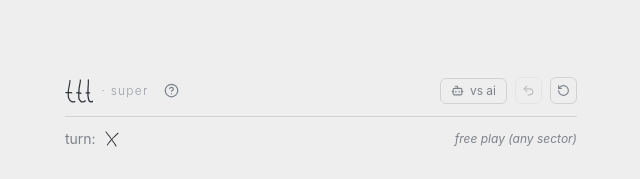
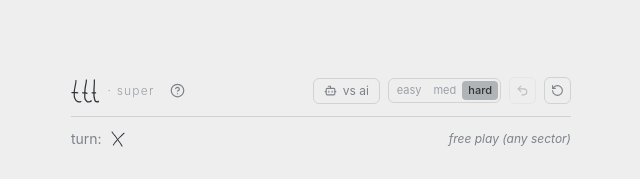
Before and after one commit to temirlankalm/super-tic-tac-toe, a Next.js app: page / in a window 1280 px wide. Shown: the top 179 px of the page, without its empty margins (319-959 px from the left). Built offline with nearby package versions, Linux system fonts and the light colour scheme.

Commit message:
feat: add 3 AI difficulty levels (easy, medium, hard)

```diff
--- a/src/app/page.tsx
+++ b/src/app/page.tsx
@@ -13,6 +13,7 @@ export default function Home() {
     resetGame,
     undoMove,
     toggleGameMode,
+    setDifficulty,
   } = useSuperTicTacToe();
 
   const [isRulesOpen, setIsRulesOpen] = useState(false);
@@ -25,6 +26,7 @@ export default function Home() {
         onReset={resetGame}
         onUndo={undoMove}
         onToggleMode={toggleGameMode}
+        onSetDifficulty={setDifficulty}
         onOpenRules={() => setIsRulesOpen(true)}
       />
 
--- a/src/components/GameStatus.tsx
+++ b/src/components/GameStatus.tsx
@@ -2,7 +2,7 @@
 
 import React from 'react';
 import { RotateCcw, Undo2, HelpCircle, Bot, User } from 'lucide-react';
-import { GameState } from '@/types/game';
+import { AiDifficulty, GameState } from '@/types/game';
 import { HandDrawnLogo } from './hand-drawn/HandDrawnLogo';
 import { HandDrawnWin } from './hand-drawn/HandDrawnWin';
 import { HandDrawnO, HandDrawnX } from './hand-drawn/HandDrawnMarks';
@@ -12,6 +12,7 @@ interface GameStatusProps {
   onReset: () => void;
   onUndo: () => void;
   onToggleMode: () => void;
+  onSetDifficulty: (difficulty: AiDifficulty) => void;
   onOpenRules: () => void;
 }
 
@@ -20,6 +21,7 @@ export const GameStatus: React.FC<GameStatusProps> = ({
   onReset,
   onUndo,
   onToggleMode,
+  onSetDifficulty,
   onOpenRules,
 }) => {
   const {
@@ -27,6 +29,7 @@ export const GameStatus: React.FC<GameStatusProps> = ({
     winner,
     activeBoard,
     gameMode,
+    difficulty,
     isAiThinking,
     history,
   } = gameState;
@@ -47,7 +50,7 @@ export const GameStatus: React.FC<GameStatusProps> = ({
   const canUndo = history.length > 0 && !isAiThinking && winner === null;
 
   return (
-    <div className="w-full max-w-[540px] mx-auto mb-4 md:mb-6">
+    <div className="w-full max-w-[500px] mx-auto mb-4 md:mb-6">
       {/* Top Bar: Title & Primary Controls */}
       <div className="flex items-center justify-between pb-3 border-b border-[var(--line)]">
         <div className="flex items-center gap-3">
@@ -70,6 +73,7 @@ export const GameStatus: React.FC<GameStatusProps> = ({
 
         {/* Minimal Actions */}
         <div className="flex items-center gap-2 text-xs">
+          {/* Mode toggle */}
           <button
             type="button"
             onClick={onToggleMode}
@@ -88,6 +92,26 @@ export const GameStatus: React.FC<GameStatusProps> = ({
               </>
             )}
           </button>
+
+          {/* Difficulty selector (when in vs ai mode) */}
+          {gameMode === 'ai' && (
+            <div className="flex items-center rounded-md border border-[var(--line)] p-0.5 text-[11px] font-sans lowercase">
+              {(['easy', 'medium', 'hard'] as const).map((lvl) => (
+                <button
+                  key={lvl}
+                  type="button"
+                  onClick={() => onSetDifficulty(lvl)}
+                  className={`px-1.5 py-0.5 rounded-[4px] transition-all cursor-pointer ${
+                    difficulty === lvl
+                      ? 'bg-[var(--line-strong)] text-[var(--highlight-ink)] font-medium'
+                      : 'text-[var(--ink-mute)] hover:text-[var(--ink-soft)]'
+                  }`}
+                >
+                  {lvl === 'medium' ? 'med' : lvl}
+                </button>
+              ))}
+            </div>
+          )}
 
           <button
             type="button"
@@ -131,7 +155,7 @@ export const GameStatus: React.FC<GameStatusProps> = ({
                 )}
                 {gameMode === 'ai' && currentPlayer !== gameState.humanPlayer && (
                   <span className="text-xs text-[var(--ink-mute)] font-normal">
-                    {isAiThinking ? '(thinking…)' : '(ai)'}
+                    {isAiThinking ? '(thinking…)' : `(ai · ${difficulty})`}
                   </span>
                 )}
               </span>
--- a/src/hooks/useSuperTicTacToe.ts
+++ b/src/hooks/useSuperTicTacToe.ts
@@ -2,13 +2,13 @@
 
 import { useCallback, useEffect, useRef, useState } from 'react';
 import confetti from 'canvas-confetti';
-import { GameState, Player } from '@/types/game';
+import { AiDifficulty, GameState, Player } from '@/types/game';
 import { applyMove, createInitialState, isMoveValid } from '@/lib/gameLogic';
 import { getBestAiMove } from '@/lib/ai';
 
 export function useSuperTicTacToe() {
   const [gameState, setGameState] = useState<GameState>(() =>
-    createInitialState('ai', 'X')
+    createInitialState('ai', 'X', 'hard')
   );
 
   const aiThinkingRef = useRef(false);
@@ -77,7 +77,7 @@ export function useSuperTicTacToe() {
         }
 
         const aiPlayer: Player = prev.humanPlayer === 'X' ? 'O' : 'X';
-        const bestMove = getBestAiMove(prev, aiPlayer);
+        const bestMove = getBestAiMove(prev, aiPlayer, prev.difficulty);
 
         aiThinkingRef.current = false;
 
@@ -104,7 +104,7 @@ export function useSuperTicTacToe() {
 
   const resetGame = useCallback(() => {
     aiThinkingRef.current = false;
-    setGameState((prev) => createInitialState(prev.gameMode, prev.humanPlayer));
+    setGameState((prev) => createInitialState(prev.gameMode, prev.humanPlayer, prev.difficulty));
   }, []);
 
   const undoMove = useCallback(() => {
@@ -140,8 +140,12 @@ export function useSuperTicTacToe() {
     aiThinkingRef.current = false;
     setGameState((prev) => {
       const nextMode = prev.gameMode === 'ai' ? 'pvp' : 'ai';
-      return createInitialState(nextMode, prev.humanPlayer);
+      return createInitialState(nextMode, prev.humanPlayer, prev.difficulty);
     });
+  }, []);
+
+  const setDifficulty = useCallback((difficulty: AiDifficulty) => {
+    setGameState((prev) => ({ ...prev, difficulty }));
   }, []);
 
   return {
@@ -150,5 +154,6 @@ export function useSuperTicTacToe() {
     resetGame,
     undoMove,
     toggleGameMode,
+    setDifficulty,
   };
 }
--- a/src/lib/ai.ts
+++ b/src/lib/ai.ts
@@ -1,15 +1,32 @@
-import { GameState, Move, Player } from '@/types/game';
+import { AiDifficulty, GameState, Move, Player } from '@/types/game';
 import {
   applyMove,
   getValidMoves,
   WINNING_COMBINATIONS,
 } from './gameLogic';
 
-export function getBestAiMove(state: GameState, aiPlayer: Player): Move | null {
+export function getBestAiMove(
+  state: GameState,
+  aiPlayer: Player,
+  difficulty: AiDifficulty = 'hard'
+): Move | null {
   const validMoves = getValidMoves(state);
   if (validMoves.length === 0) return null;
 
   const opponent: Player = aiPlayer === 'X' ? 'O' : 'X';
+
+  // 1. EASY: 65% random choice, 35% simple local win/block
+  if (difficulty === 'easy') {
+    const isRandom = Math.random() < 0.65;
+    if (isRandom) {
+      const randomIdx = Math.floor(Math.random() * validMoves.length);
+      return {
+        boardIdx: validMoves[randomIdx].boardIdx,
+        cellIdx: validMoves[randomIdx].cellIdx,
+        player: aiPlayer,
+      };
+    }
+  }
 
   let bestMove: { boardIdx: number; cellIdx: number } = validMoves[0];
   let highestScore = -Infinity;
@@ -21,30 +38,32 @@ export function getBestAiMove(state: GameState, aiPlayer: Player): Move | null {
     // Simulate this move
     const nextState = applyMove(state, boardIdx, cellIdx);
 
-    // 1. Did AI win the entire match?
+    // 1. Immediate match win (all levels except easy pure random)
     if (nextState.winner === aiPlayer) {
-      return { boardIdx, cellIdx, player: aiPlayer }; // Instant instant win!
+      return { boardIdx, cellIdx, player: aiPlayer };
     }
 
-    // 2. Did AI win this local board?
+    // 2. Win this local board?
     const wasWonBefore = state.boardWinners[boardIdx] !== null;
     const isWonNow = nextState.boardWinners[boardIdx] === aiPlayer;
     if (!wasWonBefore && isWonNow) {
       score += 600;
 
-      // Bonus if this board contributes to a 2-in-a-row on global board
+      // In hard mode, check if this board creates a 2-in-a-row threat on global board
+      if (difficulty === 'hard') {
         for (const combo of WINNING_COMBINATIONS) {
           if (combo.includes(boardIdx)) {
             const aiCount = combo.filter((idx) => nextState.boardWinners[idx] === aiPlayer).length;
             const oppCount = combo.filter((idx) => nextState.boardWinners[idx] === opponent).length;
             if (aiCount === 2 && oppCount === 0) {
-            score += 250; // Threat of global win
+              score += 250;
+            }
           }
         }
       }
     }
 
-    // 3. Did move block opponent from winning this local board?
+    // 3. Block opponent from winning this local board?
     const localCells = state.cells[boardIdx];
     for (const combo of WINNING_COMBINATIONS) {
       if (combo.includes(cellIdx)) {
@@ -53,25 +72,21 @@ export function getBestAiMove(state: GameState, aiPlayer: Player): Move | null {
           localCells[otherTwo[0]] === opponent &&
           localCells[otherTwo[1]] === opponent
         ) {
-          score += 400; // blocked opponent from taking local board
+          score += 400; // blocked local win
         }
       }
     }
 
-    // 4. Consequence: Where does this move send the opponent?
-    // The target board for the opponent is `cellIdx`
+    // 4. Strategic consequences (ONLY in HARD mode)
+    if (difficulty === 'hard') {
       const targetBoardForOpponent = cellIdx;
       const targetBoardResolved = state.boardWinners[targetBoardForOpponent] !== null;
 
       if (targetBoardResolved) {
-      // Sending opponent to an already resolved board triggers FREE PLAY!
-      // Free play gives opponent complete freedom across the whole board.
+        // Sending opponent to already resolved board gives them FREE PLAY!
         score -= 200;
       } else {
-      // Opponent is forced into targetBoardForOpponent
         const targetCells = state.cells[targetBoardForOpponent];
-
-      // Does the opponent have a 2-in-a-row on target board where they could immediately win?
         let opponentCanWinTarget = false;
         for (const combo of WINNING_COMBINATIONS) {
           const oppCount = combo.filter((c) => targetCells[c] === opponent).length;
@@ -83,28 +98,24 @@ export function getBestAiMove(state: GameState, aiPlayer: Player): Move | null {
         }
 
         if (opponentCanWinTarget) {
-        score -= 350; // Dangerous! Sending opponent right into an easy win
+          score -= 350; // Dangerous! Sending opponent to an easy win
         } else {
-        score += 80; // Good control, forced opponent into a non-threatening board
+          score += 80;
+        }
       }
     }
 
-    // 5. Positional heuristics within local board
+    // 5. Positional heuristics
     if (cellIdx === 4) {
-      score += 45; // Center is strategically dominant
+      score += 40; // Center
     } else if ([0, 2, 6, 8].includes(cellIdx)) {
-      score += 25; // Corners are next best
+      score += 20; // Corners
     } else {
       score += 10; // Edges
     }
 
-    // 6. Global board position (center board is more valuable)
-    if (boardIdx === 4) {
-      score += 35;
-    }
-
-    // 7. Slight jitter to prevent totally predictable gameplay
-    score += (Math.random() - 0.5) * 8;
+    // Slight jitter to prevent deterministic repetition
+    score += (Math.random() - 0.5) * (difficulty === 'easy' ? 40 : 8);
 
     if (score > highestScore) {
       highestScore = score;
--- a/src/lib/gameLogic.ts
+++ b/src/lib/gameLogic.ts
@@ -1,4 +1,4 @@
-import { BoardWinner, CellState, GameState, Move, Player } from '@/types/game';
+import { AiDifficulty, BoardWinner, CellState, GameState, Move, Player } from '@/types/game';
 
 export const WINNING_COMBINATIONS = [
   [0, 1, 2], // rows
@@ -115,7 +115,8 @@ export function getValidMoves(state: GameState): { boardIdx: number; cellIdx: nu
 
 export function createInitialState(
   gameMode: 'pvp' | 'ai' = 'ai',
-  humanPlayer: Player = 'X'
+  humanPlayer: Player = 'X',
+  difficulty: AiDifficulty = 'hard'
 ): GameState {
   return {
     cells: Array(9)
@@ -130,6 +131,7 @@ export function createInitialState(
     globalWinningLine: null,
     history: [],
     gameMode,
+    difficulty,
     humanPlayer,
     isAiThinking: false,
   };
--- a/src/types/game.ts
+++ b/src/types/game.ts
@@ -9,6 +9,8 @@ export interface Move {
   cellIdx: number;
   player: Player;
 }
+
+export type AiDifficulty = 'easy' | 'medium' | 'hard';
 
 export interface GameState {
   // 9 local boards, each with 9 cells (0..8)
@@ -38,6 +40,7 @@ export interface GameState {
   }[];
   // Settings
   gameMode: 'pvp' | 'ai';
+  difficulty: AiDifficulty;
   humanPlayer: Player;
   isAiThinking: boolean;
 }
```
Also changed, not shown: canva-assets/final_live.png (added). Lines whose indentation alone changed are shown as unchanged.
